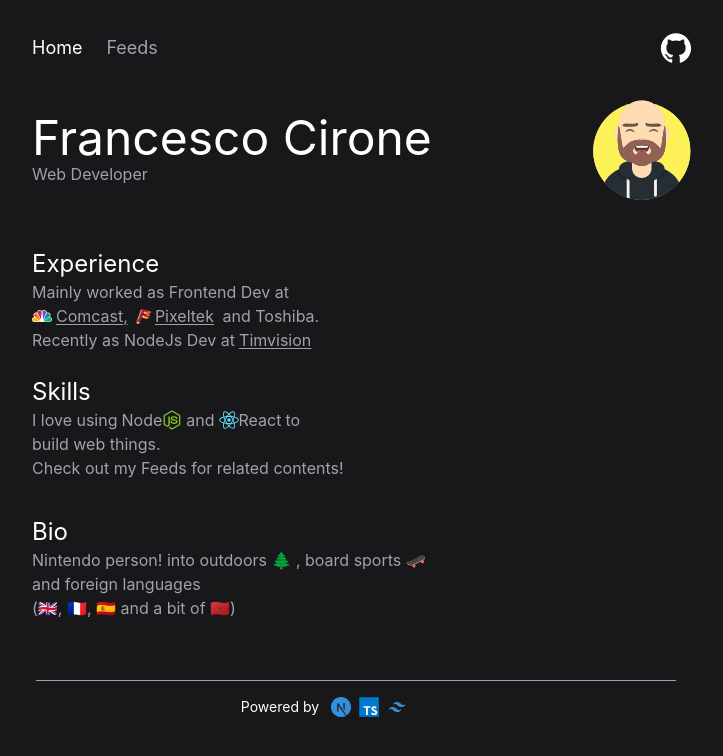
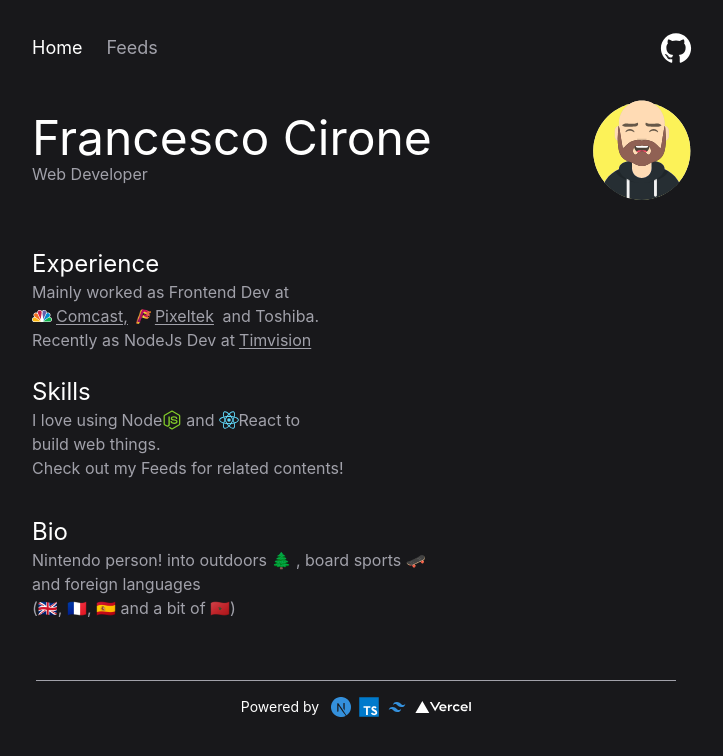
Before and after one commit to inhopj/fcirone.dev, a Next.js app: page / in a window 1280 px wide. Shown: the top 756 px of the page, without its empty margins (284-1007 px from the left). Built offline with nearby package versions, Linux system fonts and the light colour scheme; some icons are missing.

Commit message:
add Vercel component

```diff
--- /dev/null
+++ b/components/Icons/Vercel.tsx
@@ -0,0 +1,23 @@
+import classNames from "classnames";
+
+interface Props {
+  className?: string;
+}
+
+const Vercel = ({ className: parentClassNames }: Props) => {
+  return (
+    <svg
+      className={classNames(parentClassNames)}
+      aria-label="Vercel Inc."
+      fill="black"
+      role="img"
+      viewBox="0 0 283 64"
+    >
+      <path
+        d="M37 0l37 64H0L37 0zM159.6 34c0-10.3-7.6-17.5-18.5-17.5s-18.5 7.2-18.5 17.5c0 10.1 8.2 17.5 19.5 17.5 6.2 0 11.8-2.3 15.4-6.5l-6.8-3.9c-2.1 2.1-5.2 3.4-8.6 3.4-5 0-9.3-2.7-10.8-6.8l-.3-.7h28.3c.2-1 .3-2 .3-3zm-28.7-3l.2-.6c1.3-4.3 5.1-6.9 9.9-6.9 4.9 0 8.6 2.6 9.9 6.9l.2.6h-20.2zM267.3 34c0-10.3-7.6-17.5-18.5-17.5s-18.5 7.2-18.5 17.5c0 10.1 8.2 17.5 19.5 17.5 6.2 0 11.8-2.3 15.4-6.5l-6.8-3.9c-2.1 2.1-5.2 3.4-8.6 3.4-5 0-9.3-2.7-10.8-6.8l-.3-.7H267c.2-1 .3-2 .3-3zm-28.7-3l.2-.6c1.3-4.3 5.1-6.9 9.9-6.9 4.9 0 8.6 2.6 9.9 6.9l.2.6h-20.2zM219.3 28.3l6.8-3.9c-3.2-5-8.9-7.8-15.8-7.8-10.9 0-18.5 7.2-18.5 17.5s7.6 17.5 18.5 17.5c6.9 0 12.6-2.8 15.8-7.8l-6.8-3.9c-1.8 3-5 4.7-9 4.7-6.3 0-10.5-4.2-10.5-10.5s4.2-10.5 10.5-10.5c3.9 0 7.2 1.7 9 4.7zM282.3 5.6h-8v45h8v-45zM128.5 5.6h-9.2L101.7 36 84.1 5.6h-9.3L101.7 52l26.8-46.4zM185.1 25.8c.9 0 1.8.1 2.7.3v-8.5c-6.8.2-13.2 4-13.2 8.7v-8.7h-8v33h8V36.3c0-6.2 4.3-10.5 10.5-10.5z"
+      />
+    </svg>
+  )
+}
+
+export default Vercel
```
